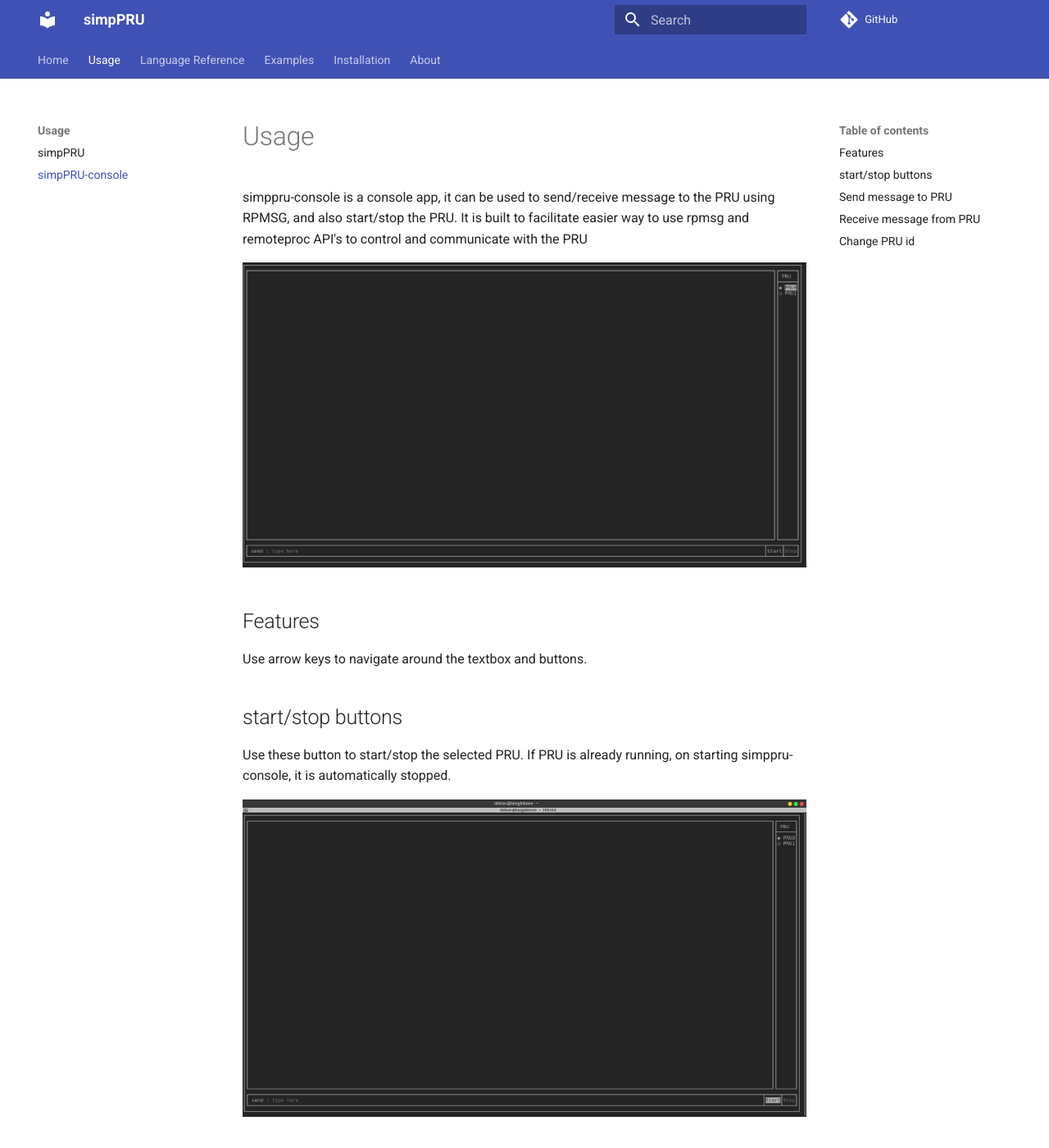
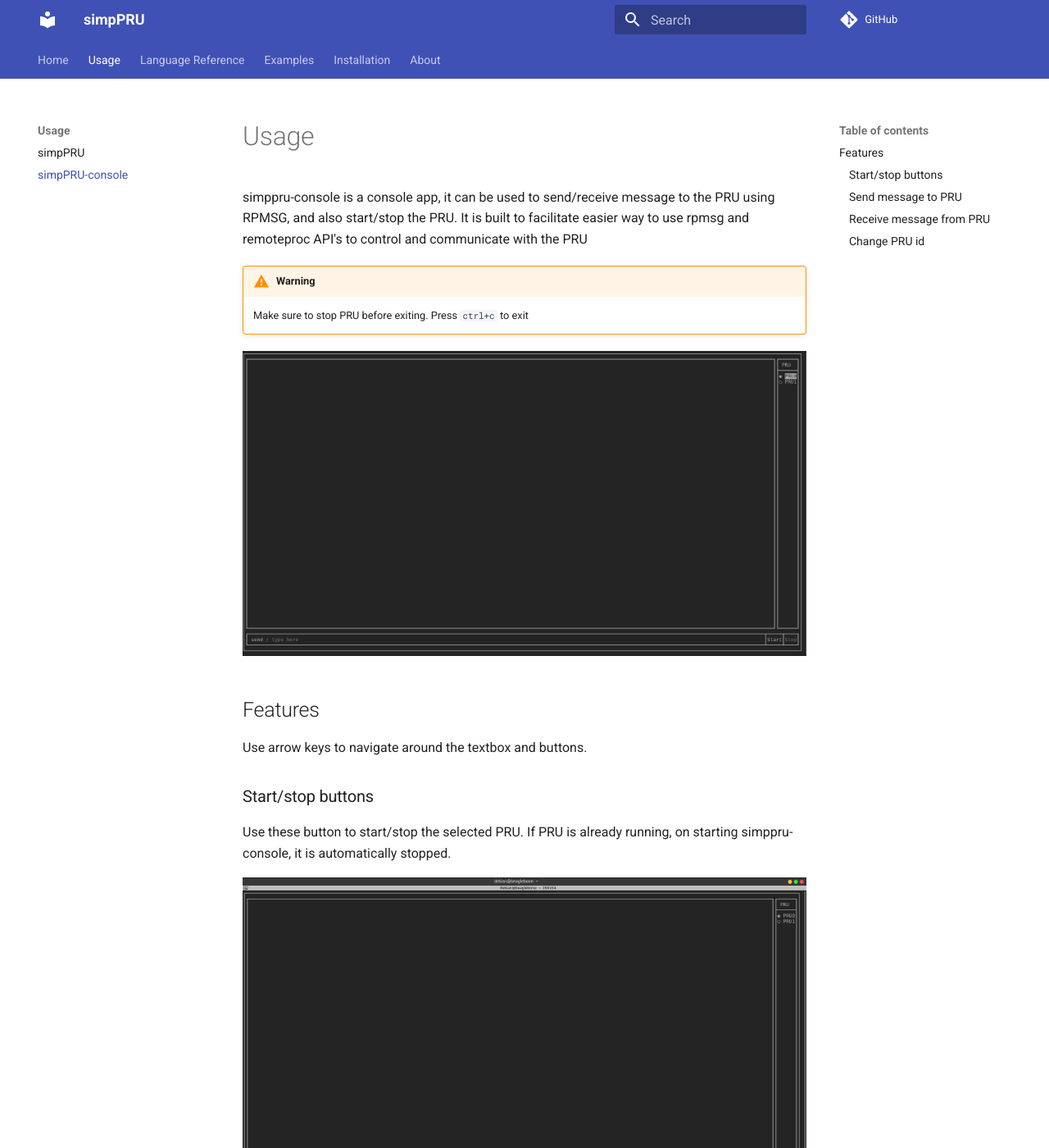
Before and after one commit to VedantParanjape/simpPRU, an MkDocs documentation site: the page built from docs/usage/usage-simppru-console.md, in a window 1280 px wide and 1400 px high. Shown: the whole window at 82% size. Built offline with MkDocs 1.6.1 and Material for MkDocs 9.7.7, drawn with Linux system fonts in a browser that asks for light colours; comment, search, counter and statistics services are not loaded.

Commit message:
minor update to docs

```diff
--- a/docs/usage/usage-simppru-console.md
+++ b/docs/usage/usage-simppru-console.md
@@ -1,6 +1,9 @@
 # Usage
 
 simppru-console is a console app, it can be used to send/receive message to the PRU using RPMSG, and also start/stop the PRU. It is built to facilitate easier way to use rpmsg and remoteproc API's to control and communicate with the PRU
+
+!!! Warning
+    Make sure to stop PRU before exiting. Press `ctrl+c` to exit
 
 ![](images/main_screen.png)
 
@@ -8,13 +11,13 @@
 
 Use arrow keys to navigate around the textbox and buttons.
 
-## start/stop buttons
+### Start/stop buttons
 
 Use these button to start/stop the selected PRU. If PRU is already running, on starting simppru-console, it is automatically stopped.
 
 ![](images/stop_screen.png)
 
-## Send message to PRU
+### Send message to PRU
 
 Use this text box to send data to the PRU, only *Integers* are supported. On pressing enter, the typed message is sent.
 
@@ -22,7 +25,7 @@
 
 ![](images/send_screen.png)
 
-## Receive message from PRU
+### Receive message from PRU
 
 The large box in the screen shows data received from the PRU, It runs using a for loop, which checks if new message is arrived every 10 ms.
 
@@ -36,10 +39,8 @@
     ![](images/receive_counter.png)
     ![](images/receive_counter_2.png)
 
-## Change PRU id
+### Change PRU id
 
 Using the radio box in the upper right corner, one can change the PRU id, i.e. if one wants to use the features for PRU0 or PRU1
 
 ![](images/select_pru_id_screen.png)
-
-##
```
